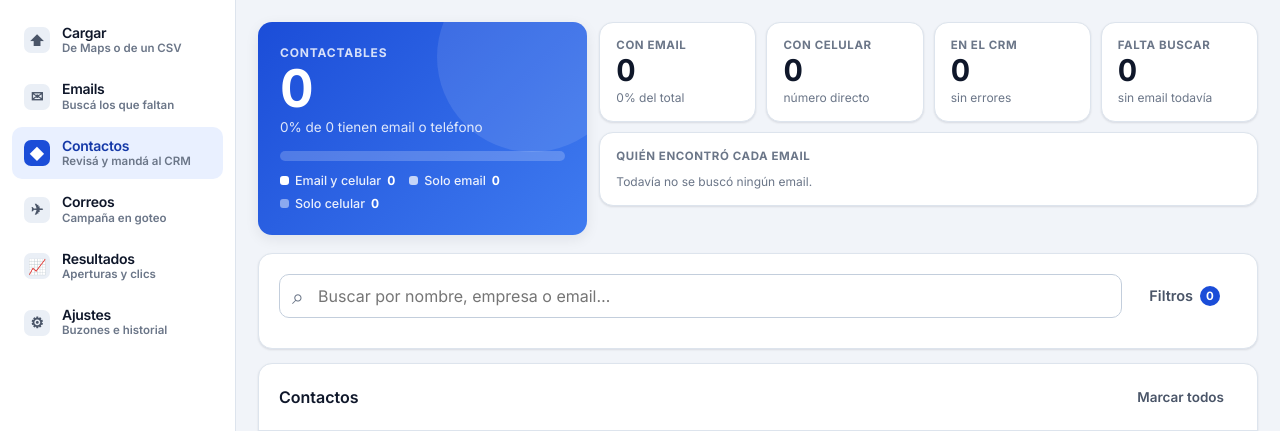
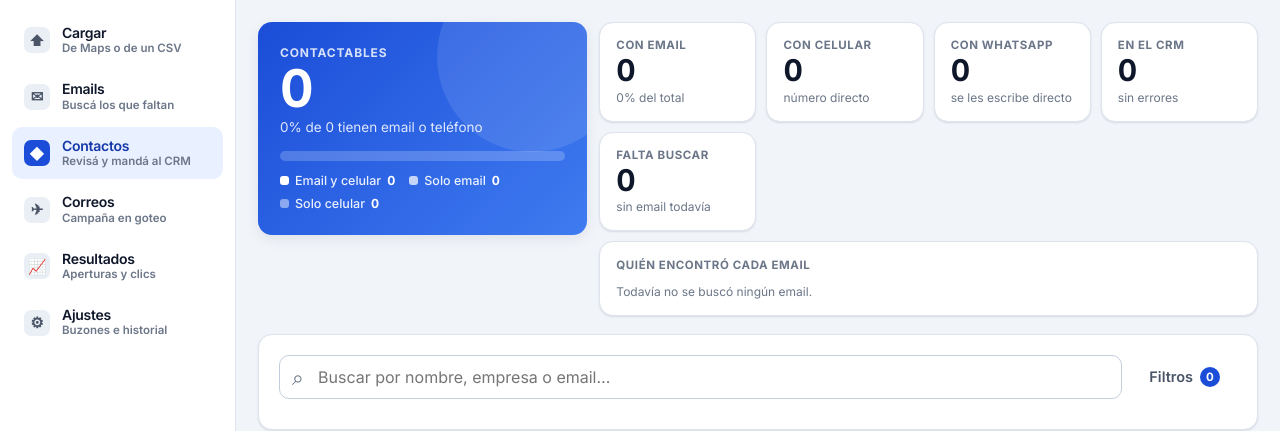
Before and after one commit to MiguelUsma04/B2X, a FastAPI app: page / in a window 1280 px wide. Shown: the part 65-496 px from the top of the page. Run offline with FastAPI, Linux system fonts and the light colour scheme; data that the repository does not hold is empty.

Commit message:
Filtrar los contactos que tienen WhatsApp
El dato ya se guardaba —el lector de sitios distingue un número publicado
como WhatsApp de un conmutador— pero no había forma de pedir solo esos. Ahora
está en "Cómo llegarle" y como baldosa en las métricas, que al tocarla filtra.

Va aparte de "Con celular": ese incluye a los de WhatsApp, porque para llamar
sirven los dos. El corte nuevo es para lo contrario, escribir sin llamar.

Co-Authored-By: Claude Opus 5 <noreply@anthropic.com>

```diff
--- a/app/main.py
+++ b/app/main.py
@@ -266,6 +266,9 @@ def api_contacts(email_status: str = "", email_source: str = "",
         "contactable": f"(({HAS_EMAIL}) OR ({HAS_ANY_PHONE}))",
         "email":       f"({HAS_EMAIL})",
         "phone":       f"({HAS_PHONE})",
+        # El WhatsApp es el número que la empresa publica para que le
+        # escriban: se le llega por ahí sin llamar y sin pedir permiso.
+        "whatsapp":    f"({HAS_ANY_PHONE} AND phone_type = 'whatsapp')",
         "switchboard": f"(NOT ({HAS_EMAIL}) AND ({HAS_ANY_PHONE}) AND {NOT_PERSONAL})",
         "both":        f"(({HAS_EMAIL}) AND ({HAS_PHONE}))",
         "none":        f"(NOT ({HAS_EMAIL}) AND NOT ({HAS_ANY_PHONE}))",
@@ -346,6 +349,8 @@ def api_metrics():
               SUM(CASE WHEN {HAS_PHONE} THEN 1 ELSE 0 END)                          AS with_phone,
               SUM(CASE WHEN {HAS_EMAIL} AND {HAS_PHONE} THEN 1 ELSE 0 END)          AS with_both,
               SUM(CASE WHEN {HAS_EMAIL} OR  {HAS_ANY_PHONE} THEN 1 ELSE 0 END)      AS contactable,
+              SUM(CASE WHEN {HAS_ANY_PHONE} AND phone_type='whatsapp'
+                       THEN 1 ELSE 0 END)                                           AS with_whatsapp,
               SUM(CASE WHEN NOT ({HAS_EMAIL}) AND ({HAS_ANY_PHONE})
                         AND {NOT_PERSONAL} THEN 1 ELSE 0 END)                       AS only_switchboard,
               SUM(CASE WHEN NOT ({HAS_EMAIL}) AND NOT ({HAS_ANY_PHONE})
@@ -363,6 +368,7 @@ def api_metrics():
         "total": total, "with_email": with_email,
         "with_phone": with_phone, "with_both": with_both,
         "contactable": contactable, "only_switchboard": only_switchboard,
+        "with_whatsapp": counts["with_whatsapp"] or 0,
         "mobile_available": mobile_avail,
         "pct_with_email": round(with_email / total * 100, 1) if total else 0.0,
         "pct_contactable": round(contactable / total * 100, 1) if total else 0.0,
--- a/app/static/app.js
+++ b/app/static/app.js
@@ -396,6 +396,11 @@ async function loadMetrics() {
           <span class="n">${m.mobile_available
             ? `${m.mobile_available} más por desbloquear` : 'número directo'}</span>
         </button>
+        <button class="tile" onclick="applyReach('whatsapp')">
+          <span class="k">Con WhatsApp</span>
+          <span class="v" data-count="${m.with_whatsapp || 0}"
+                data-key="wa">0</span>
+          <span class="n">se les escribe directo</span></button>
         <button class="tile" onclick="applyGhl('sent')">
           <span class="k">En el CRM</span>
           <span class="v" data-count="${m.by_ghl.sent || 0}" data-key="crm">0</span>
@@ -456,7 +461,8 @@ async function loadMetrics() {
 const FILTERS = [
   ['f-reach', 'reach', {
     contactable: 'Contactables', both: 'Email y celular', email: 'Con email',
-    phone: 'Con celular', switchboard: 'Teléfono no directo', none: 'Sin dato',
+    phone: 'Con celular', whatsapp: 'Con WhatsApp',
+    switchboard: 'Teléfono no directo', none: 'Sin dato',
   }],
   ['f-status', 'email_status', STATUS_TXT],
   ['f-source', 'email_source', SOURCE_TXT],
--- a/app/templates/index.html
+++ b/app/templates/index.html
@@ -97,6 +97,7 @@
                 <option value="both">Email y celular</option>
                 <option value="email">Con email</option>
                 <option value="phone">Con celular</option>
+                <option value="whatsapp">Con WhatsApp</option>
                 <option value="switchboard">Solo teléfono no directo</option>
                 <option value="none">Sin ningún dato</option>
               </select>
```
